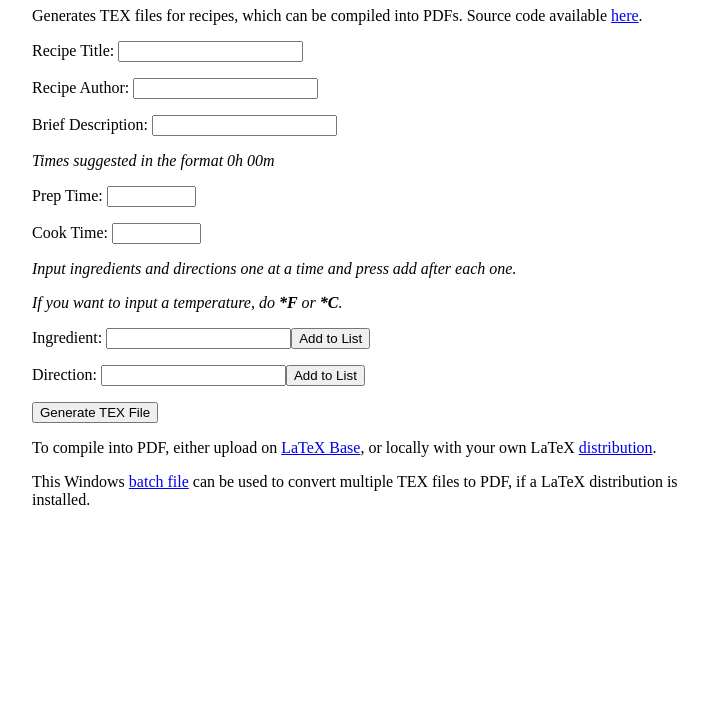
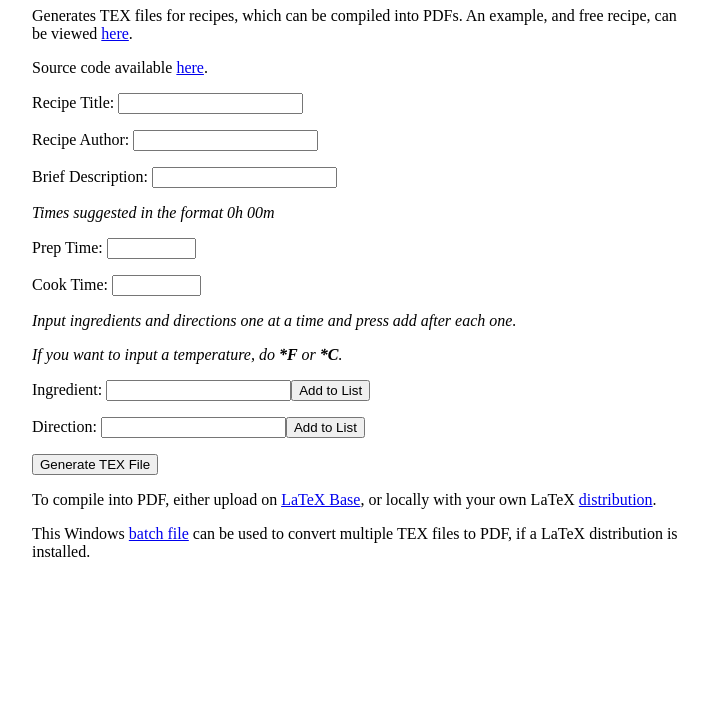
Before and after one commit to slashinfty/pretty-recipes, a plain HTML site: page index.html in a window 1280 px wide. Shown: the part 73-800 px from the top of the page, without its empty margins (283-991 px from the left). Drawn offline with nearby package versions, Linux system fonts and the light colour scheme.

Commit message:
link to example

```diff
--- a/index.html
+++ b/index.html
@@ -12,7 +12,8 @@
     </head>
     <body ng-controller="RecipeCtrl" class="content">
         <h1>Pretty Recipe Generator</h1>
-        <p>Generates TEX files for recipes, which can be compiled into PDFs. Source code available <a href="https://github.com/slashinfty/pretty-recipes" target="_blank">here</a>.</p>
+        <p>Generates TEX files for recipes, which can be compiled into PDFs. An example, and free recipe, can be viewed <a href="http://mattbraddock.com/pretty-recipes/example.pdf" target="_blank">here</a>.</p>
+        <p>Source code available <a href="https://github.com/slashinfty/pretty-recipes" target="_blank">here</a>.</p>
         <p><label>Recipe Title: </label><input ng-model="title" ng-change="change()"/></p>
         <p><label>Recipe Author: </label><input ng-model="author" ng-change="change()"/></p>
         <p><label>Brief Description: </label><input ng-model="descript" ng-change="change()"/></p>
```
